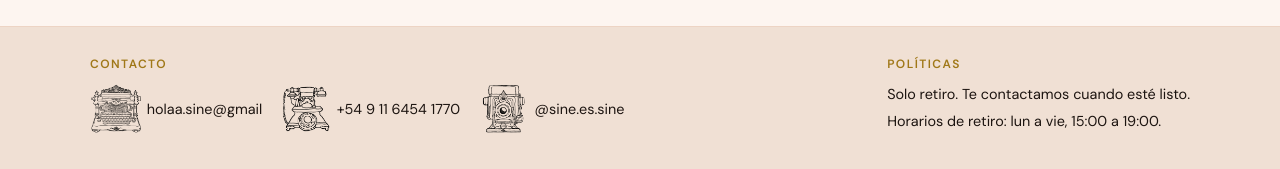
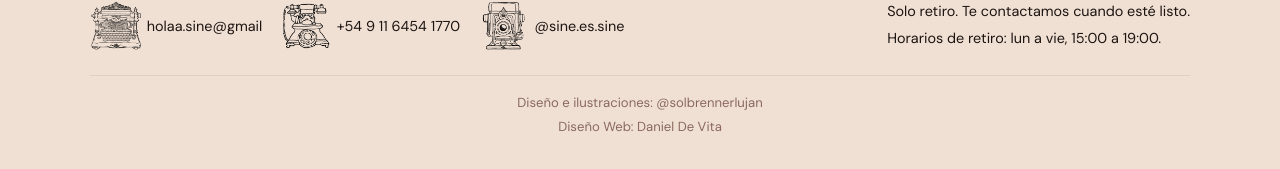
Before and after one commit to danielDeVita/siesta, a Next.js app: page / in a window 1280 px wide. Shown: the part 628-797 px from the top of the page. Built offline with nearby package versions, Linux system fonts and the light colour scheme; no server answers; the database is empty.

Commit message:
footer credits

```diff
--- a/src/app/globals.css
+++ b/src/app/globals.css
@@ -898,6 +898,32 @@ main {
   color: var(--accent-strong);
 }
 
+.footer-credits {
+  margin-top: 1.3rem;
+  padding-top: 1rem;
+  border-top: 1px solid rgba(0, 0, 0, 0.08);
+  display: grid;
+  gap: 0.2rem;
+  justify-items: center;
+  text-align: center;
+}
+
+.footer-credits p {
+  margin: 0;
+  color: var(--muted-color);
+  font-size: 0.82rem;
+  line-height: 1.6;
+}
+
+.footer-credit-link {
+  color: inherit;
+  text-decoration: none;
+}
+
+.footer-credit-link:hover {
+  color: var(--accent-strong);
+}
+
 .checkout-logo {
   width: 72px;
   height: 72px;
@@ -1364,4 +1390,13 @@ main {
   .footer-contact-item .footer-icon {
     justify-self: center;
   }
+
+  .footer-credits {
+    margin-top: 0.9rem;
+    padding-top: 0.85rem;
+  }
+
+  .footer-credits p {
+    max-width: 34ch;
+  }
 }
--- a/src/components/site-footer.tsx
+++ b/src/components/site-footer.tsx
@@ -40,6 +40,20 @@ export function SiteFooter() {
           <p>Horarios de retiro: lun a vie, 15:00 a 19:00.</p>
         </div>
       </div>
+      <div className="container footer-credits">
+        <p>
+          Diseño e ilustraciones:{" "}
+          <a
+            href="https://www.instagram.com/solbrennerlujan/"
+            target="_blank"
+            rel="noreferrer"
+            className="footer-credit-link"
+          >
+            @solbrennerlujan
+          </a>
+        </p>
+        <p>Diseño Web: Daniel De Vita</p>
+      </div>
     </footer>
   );
 }
```
